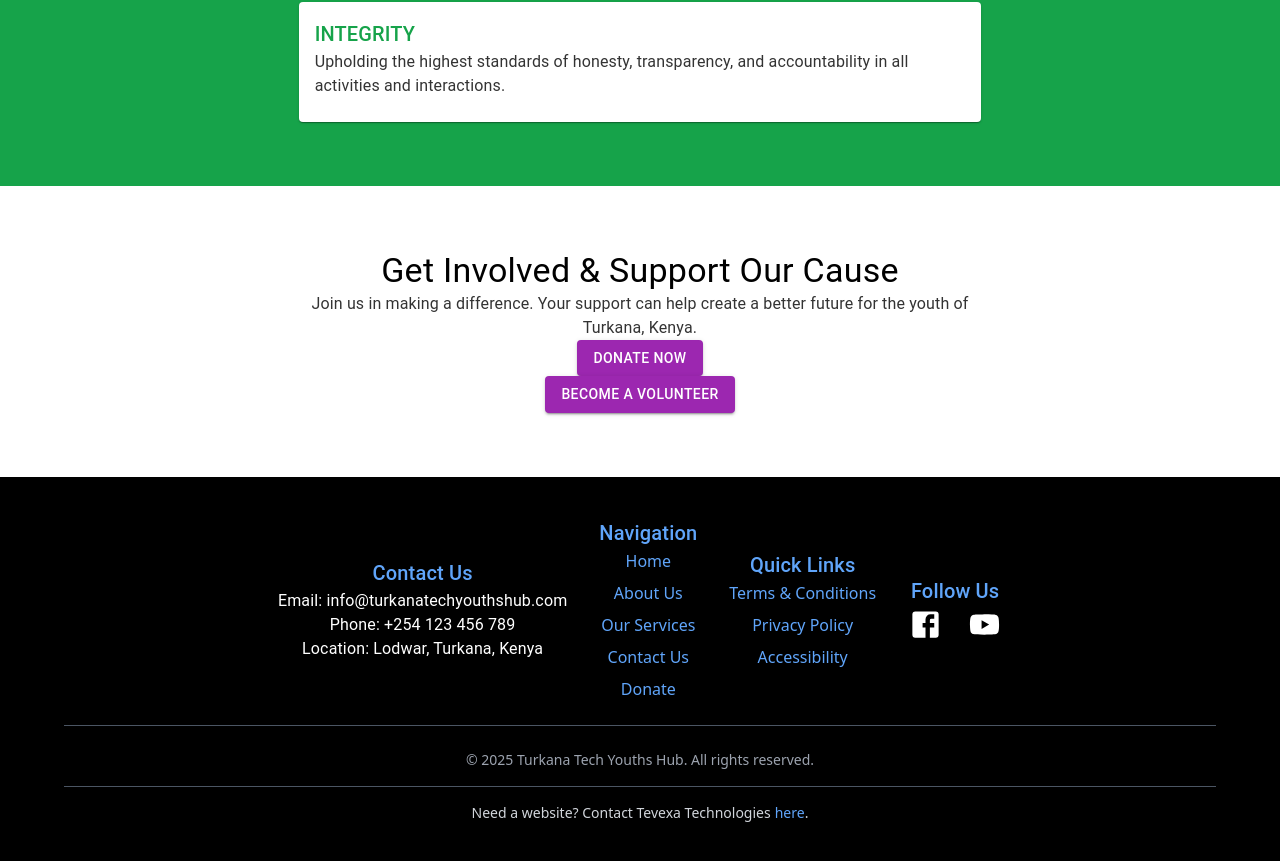
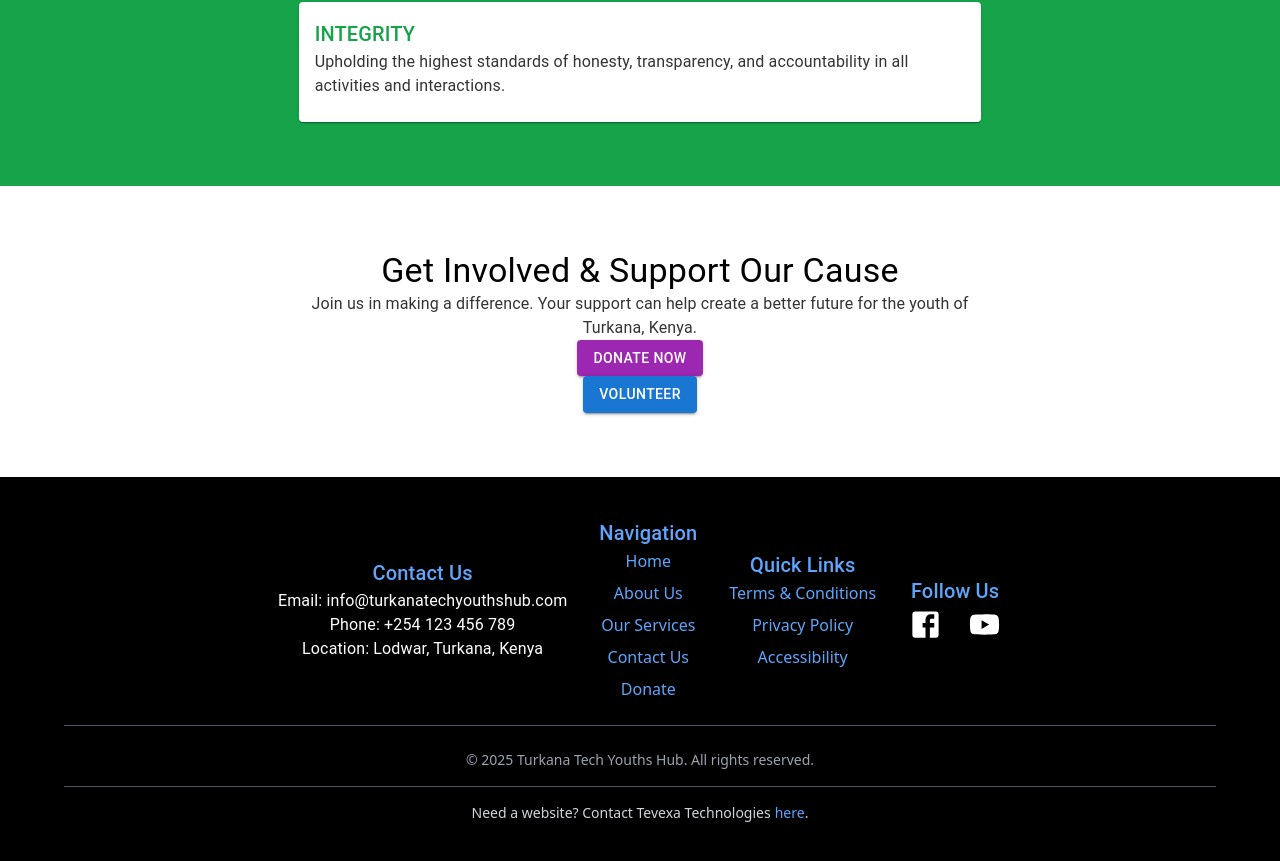
Before and after one commit to benjaminmweribaya/turkana-tech-hub, a React (Vite) app in the folder client/: page / in a window 1280 px wide. Shown: the part 1436-2297 px from the top of the page. Built offline with nearby package versions, Linux system fonts and the light colour scheme.

Commit message:
feat: ✅ Removed Modal.jsx ✅ Directly integrated the modal inside VolunteerForm.jsx ✅ Used Dialog from Material-UI instead of importing Modal.jsx

```diff
--- a/client/src/components/Modal.jsx
+++ /dev/null
@@ -1,28 +0,0 @@
-import { Dialog, DialogTitle, DialogContent, DialogActions, Button, IconButton } from "@mui/material";
-import CloseIcon from "@mui/icons-material/Close";
-
-const Modal = ({ open, onClose, title, children }) => {
-  return (
-    <Dialog open={open} onClose={onClose} fullWidth maxWidth="sm">
-      {/* Modal Header */}
-      <DialogTitle className="flex justify-between items-center bg-blue-600 text-white">
-        {title}
-        <IconButton onClick={onClose} className="text-white">
-          <CloseIcon />
-        </IconButton>
-      </DialogTitle>
-
-      {/* Modal Content */}
-      <DialogContent className="p-4">{children}</DialogContent>
-
-      {/* Modal Footer */}
-      <DialogActions className="p-4">
-        <Button onClick={onClose} className="text-blue-600">
-          Close
-        </Button>
-      </DialogActions>
-    </Dialog>
-  );
-};
-
-export default Modal;
--- a/client/src/components/VolunteerForm.jsx
+++ b/client/src/components/VolunteerForm.jsx
@@ -1,11 +1,10 @@
 import { useState } from "react";
-import { TextField, Button, CircularProgress } from "@mui/material";
+import { TextField, Button, CircularProgress, Dialog, DialogTitle, DialogContent, DialogActions, IconButton } from "@mui/material";
 import { Formik, Form, Field, ErrorMessage } from "formik";
 import * as Yup from "yup";
-import Modal from "./Modal";
+import CloseIcon from "@mui/icons-material/Close";
 
-const VolunteerForm = () => {
-  const [open, setOpen] = useState(false);
+const VolunteerForm = ({ open, onClose }) => {
   const [loading, setLoading] = useState(false);
 
   // Form Validation Schema
@@ -23,20 +22,23 @@ const VolunteerForm = () => {
     setTimeout(() => {
       console.log("Volunteer Data Submitted:", values);
       setLoading(false);
-      setOpen(false);
+      onClose();
       resetForm();
     }, 2000);
   };
 
   return (
-    <>
-      {/* Button to Open Modal */}
-      <Button onClick={() => setOpen(true)} variant="contained" color="primary" className="mt-4">
-        Apply as a Volunteer
-      </Button>
+    <Dialog open={open} onClose={onClose} fullWidth maxWidth="sm">
+      {/* Modal Header */}
+      <DialogTitle className="flex justify-between items-center bg-blue-600 text-white">
+        Volunteer Application
+        <IconButton onClick={onClose} className="text-white">
+          <CloseIcon />
+        </IconButton>
+      </DialogTitle>
 
-      {/* Modal Form */}
-      <Modal open={open} onClose={() => setOpen(false)} title="Volunteer Application">
+      {/* Modal Content */}
+      <DialogContent className="p-4">
         <Formik
           initialValues={{
             fullName: "",
@@ -79,8 +81,15 @@ const VolunteerForm = () => {
             </Form>
           )}
         </Formik>
-      </Modal>
-    </>
+      </DialogContent>
+
+      {/* Modal Footer */}
+      <DialogActions className="p-4">
+        <Button onClick={onClose} className="text-blue-600">
+          Close
+        </Button>
+      </DialogActions>
+    </Dialog>
   );
 };
 
--- a/client/src/pages/Home.jsx
+++ b/client/src/pages/Home.jsx
@@ -2,8 +2,12 @@ import { Button, Card, CardContent, Typography } from '@mui/material';
 import { Link } from 'react-router-dom';
 import { motion } from 'framer-motion';
 import statehouseBg from '../assets/Statehouse.jpg';
+import VolunteerForm from '../components/VolunteerForm';
+import { useState } from 'react';
 
 const Home = () => {
+  const [volunteerOpen, setVolunteerOpen] = useState(false);
+
   return (
     <div>
       {/* Hero Section */}
@@ -87,12 +91,13 @@ const Home = () => {
             Donate Now
           </Button>
         </Link>
-          <Link to="/volunteer">
-            <Button variant="contained" color="secondary" className="text-lg px-6 py-3 mt-4">
-              Become a Volunteer
+        <Button onClick={() => setVolunteerOpen(true)} variant="contained" color="primary" className="text-lg px-6 py-3">
+          Volunteer
         </Button>
-          </Link>
       </section>
+
+      {/* Volunteer Form Modal */}
+      <VolunteerForm open={volunteerOpen} onClose={() => setVolunteerOpen(false)} />
     </div>
   );
 };
```
Lines whose indentation alone changed are shown as unchanged.
